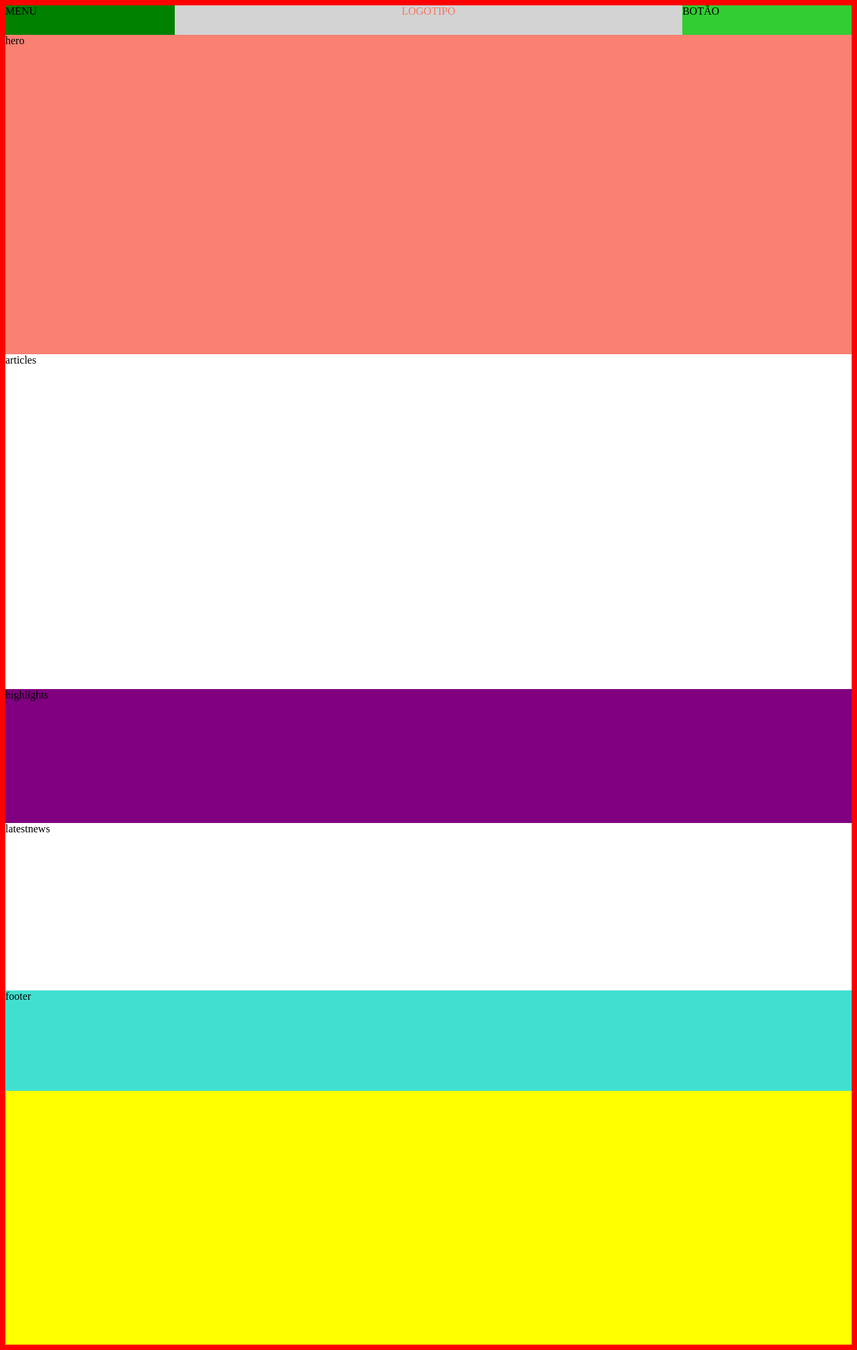
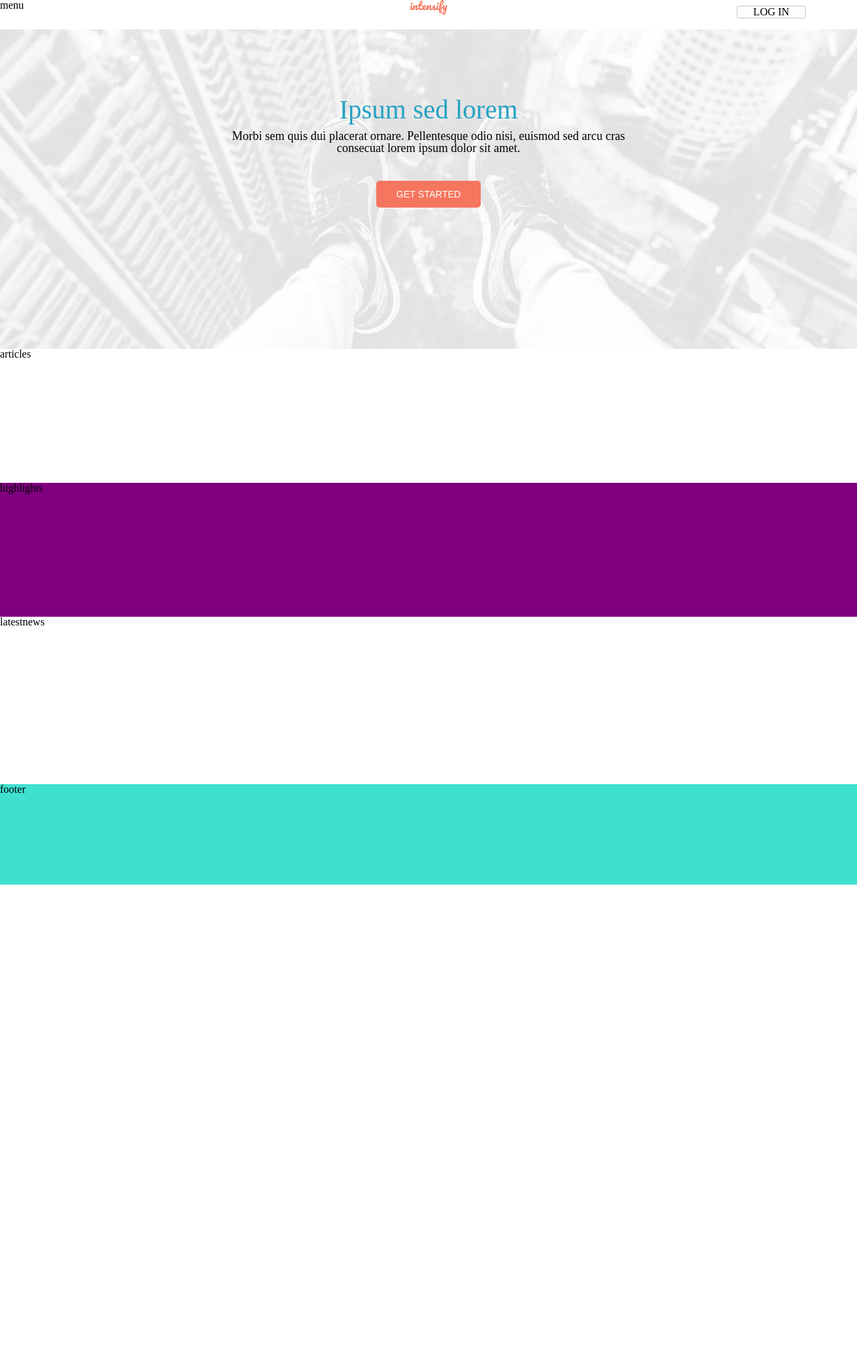
Before and after one commit to ritasp/lsd2223, a PHP site: page / in a window 1280 px wide. Shown: the whole page at 67% size. After the commit the page ends 1321 px from the top, so only its background shows below. Run offline with PHP 8.4, Linux system fonts and the light colour scheme.

Commit message:
novo código / CSS e fonts adicionadas

```diff
--- /dev/null
+++ b/exercicio3/css/reset.css
@@ -0,0 +1,48 @@
+/* http://meyerweb.com/eric/tools/css/reset/
+   v2.0 | 20110126
+   License: none (public domain)
+*/
+
+html, body, div, span, applet, object, iframe,
+h1, h2, h3, h4, h5, h6, p, blockquote, pre,
+a, abbr, acronym, address, big, cite, code,
+del, dfn, em, img, ins, kbd, q, s, samp,
+small, strike, strong, sub, sup, tt, var,
+b, u, i, center,
+dl, dt, dd, ol, ul, li,
+fieldset, form, label, legend,
+table, caption, tbody, tfoot, thead, tr, th, td,
+article, aside, canvas, details, embed,
+figure, figcaption, footer, header, hgroup,
+menu, nav, output, ruby, section, summary,
+time, mark, audio, video {
+	margin: 0;
+	padding: 0;
+	border: 0;
+	font-size: 100%;
+	font: inherit;
+	vertical-align: baseline;
+}
+/* HTML5 display-role reset for older browsers */
+article, aside, details, figcaption, figure,
+footer, header, hgroup, menu, nav, section {
+	display: block;
+}
+body {
+	line-height: 1;
+}
+ol, ul {
+	list-style: none;
+}
+blockquote, q {
+	quotes: none;
+}
+blockquote:before, blockquote:after,
+q:before, q:after {
+	content: '';
+	content: none;
+}
+table {
+	border-collapse: collapse;
+	border-spacing: 0;
+}
--- a/exercicio3/css/styles.css
+++ b/exercicio3/css/styles.css
@@ -1,68 +1,133 @@
+@font-face {
+    font-family: 'Pacifico';
+    src: url('../fonts/Pacifico-Regular.ttf');
+}
+
 body{
-    background: red;
+    margin: 0;
+    padding: 0;
+    background: grey;
+    color: #000;
+    font-size: 20px;
+    font-family: 'Arial, Helvetica, sans-serif';
 }
 
 .wrapper{
     background: yellow;
     width: 100%;
-    height: 2000px;
 }
 
+/* GENERAL STYLING */
 header{
     background: #ffffff;
     width: 100%;
     height: 44px;
+    float: left;
 }
 
+.col-1{
+    width: 20%;
+    height: 44px;
+    float: left;
+}
+
+.col-2{
+    width: 60%;
+    height: 44px;
+    float: left;
+    text-align: center;
+    color: #f6755e;
+    font-family: 'Pacifico';
+}
+
+.col-3{
+    width: 20%;
+    height: 44px;
+    float: left;
+}
+.col-3 a{
+    display: block;
+    width: 100px;
+    margin-inline: auto;
+    margin-top: 8px;
+    text-align: center;
+    border-radius: 4px;
+    border: 2px solid #DEE1E3;
+    text-decoration: none;
+    text-transform: uppercase;
+    color: #000;
+}
+.col-3 a:hover{
+    background-color: #DEE1E3;
+}
+
+/* HERO SECTION */
 .hero{
-    background: salmon;
+    float: left;
     width: 100%;
     height: 477px;
+    background: #fff url('../images/banner.jpg') top center no-repeat;
+    background-size: cover;
 }
 
+.hero__info{
+    width: 50%;
+    min-height: 150px;
+    margin-inline: auto;
+    margin-top: 100px;
+    text-align: center;
+}
+
+.hero__info .title{
+    color: #25A2C3;
+    margin-bottom: 10px;
+    font-size: 40px;
+}
+
+.hero__info .description{
+    color: #000000;
+    margin-bottom: 40px;
+    font-size: 18px;
+}
+
+.hero__info .btn{
+    padding: 12px 30px;
+    border-radius: 5px;
+    border: none;
+    text-decoration: none;
+    text-transform: uppercase;
+    font-size: 14px;
+    background-color: #F6755E;
+    color: #fff;
+}
+
+/* ARTICLES SECTION */
 .articles{
     background: white;
     width: 100%;
-    height: 500px;
+    height: 200px;
+    float: left;
 }
 
+/* HIGHLIGHTS SECTION */
 .highlights{
     background: purple;
     width: 100%;
     height: 200px;
+    float: left;
 }
 
+/* LATEST NEWS SECTION */
 .latest-news{
     background: white;
     width: 100%;
     height: 250px;
+    float: left;
 }
 
 footer{
     background: turquoise;
     width: 100%;
     height: 150px;
-}
-
-.col-1{
-    background: green;
-    width: 20%;
-    height: 44px;
     float: left;
 }
-
-.col-2{
-    background: lightgrey;
-    width: 60%;
-    height: 44px;
-    float: left;
-    text-align: center;
-    color: #f6755e;
-}
-
-.col-3{
-    background: limegreen;
-    width: 20%;
-    height: 44px;
-    float: left;
-}
--- a/exercicio3/index.html
+++ b/exercicio3/index.html
@@ -6,17 +6,25 @@
     <meta name="viewport" content="width=device-width, initial-scale=1.0">
     <title>Exercício 3</title>
     <link rel="stylesheet" href="css/styles.css">
+    <link rel="stylesheet" href="css/reset.css">
 </head>
 <body>
     <div class="wrapper">
         <header>
-            <div class="col-1">MENU</div>
-            <div class="col-2">LOGOTIPO</div>
-            <div class="col-3">BOTÃO</div>
+            <div class="col-1">menu</div>
+            <div class="col-2">intensify</div>
+            <div class="col-3">
+                <a href="https://www.google.pt/" target="_blank">LOG IN</a>
+            </div>
         </header>
 
-        <div class="hero">hero</div>
-
+        <div class="hero">
+            <div class="hero__info">
+                <h1 class="title">Ipsum sed lorem</h1>
+                <p class="description">Morbi sem quis dui placerat ornare. Pellentesque odio nisi, euismod sed arcu cras consecuat lorem ipsum dolor sit amet.</p>
+                <button class="btn" href="#">GET STARTED</button>
+            </div>
+        </div>
         <div class="articles">articles</div>
 
         <div class="highlights">highlights</div>
```
Also changed, not shown: exercicio3/fonts/Pacifico-Regular.ttf (added), 1 other file.
